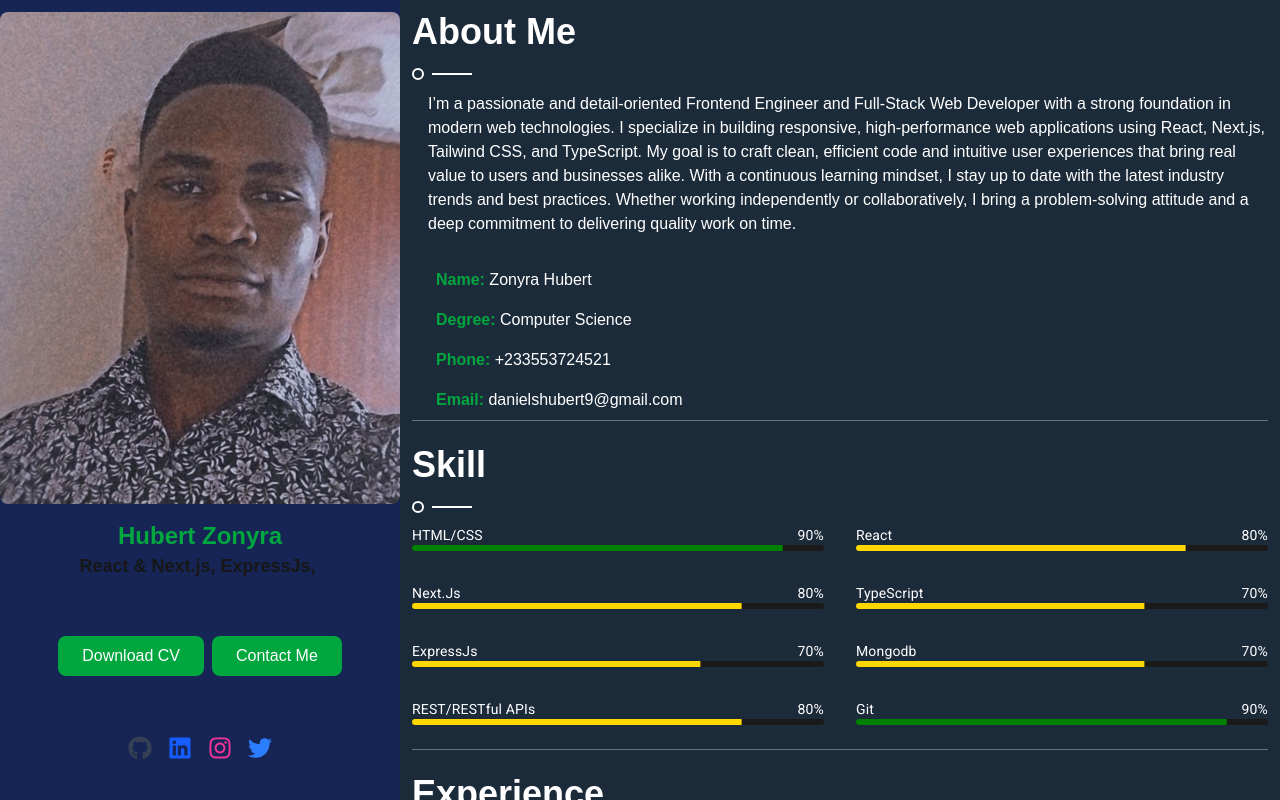
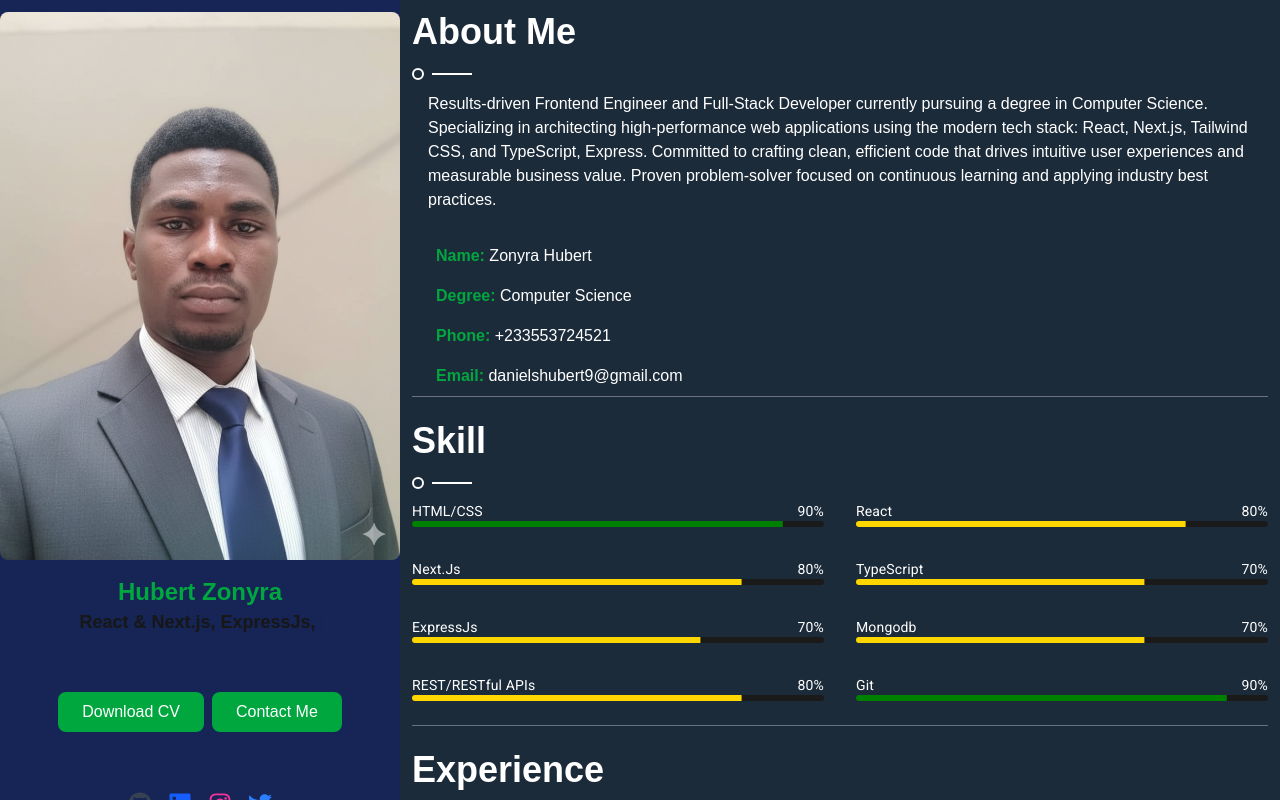
Before and after one commit to zonyra-hubert/Simple-Portfolio-site, a Next.js app: page / in a window 1280 px wide. Built offline with nearby package versions, Linux system fonts and the light colour scheme.

Commit message:
changes made

```diff
--- a/components/HeroSection.tsx
+++ b/components/HeroSection.tsx
@@ -8,7 +8,7 @@ import {FaTwitter} from "react-icons/fa";
 import {FaGithub} from "react-icons/fa";
 import {Typewriter} from "react-simple-typewriter";
 
-import hubert from "../assets/hubert2.jpg";
+import hubert from "../assets/hubert.jpg";
 
 const fadeIn = {
     hidden: { opacity: 0, y: 20 },
--- a/components/MainPage.tsx
+++ b/components/MainPage.tsx
@@ -42,17 +42,11 @@ const MainPage = () => {
               transition={{ delay: 0.3 }}
               className="pl-4"
             >
-              I&rsquo;m a passionate and detail-oriented Frontend Engineer and
-              Full-Stack Web Developer with a strong foundation in modern web
-              technologies. I specialize in building responsive,
-              high-performance web applications using React, Next.js, Tailwind
-              CSS, and TypeScript. My goal is to craft clean, efficient code and
-              intuitive user experiences that bring real value to users and
-              businesses alike. With a continuous learning mindset, I stay up to
-              date with the latest industry trends and best practices. Whether
-              working independently or collaboratively, I bring a
-              problem-solving attitude and a deep commitment to delivering
-              quality work on time.
+              Results-driven Frontend Engineer and Full-Stack Developer currently pursuing a degree in Computer Science.
+ Specializing in architecting high-performance web applications using the modern tech stack: React, Next.js, Tailwind
+ CSS, and TypeScript, Express. Committed to crafting clean, efficient code that drives intuitive user experiences and
+ measurable business value. Proven problem-solver focused on continuous learning and applying industry best
+ practices.
             </motion.p>
           </section>
           <section>
```
Also changed, not shown: assets/hubert.jpg, assets/hubert2.jpg (deleted).
